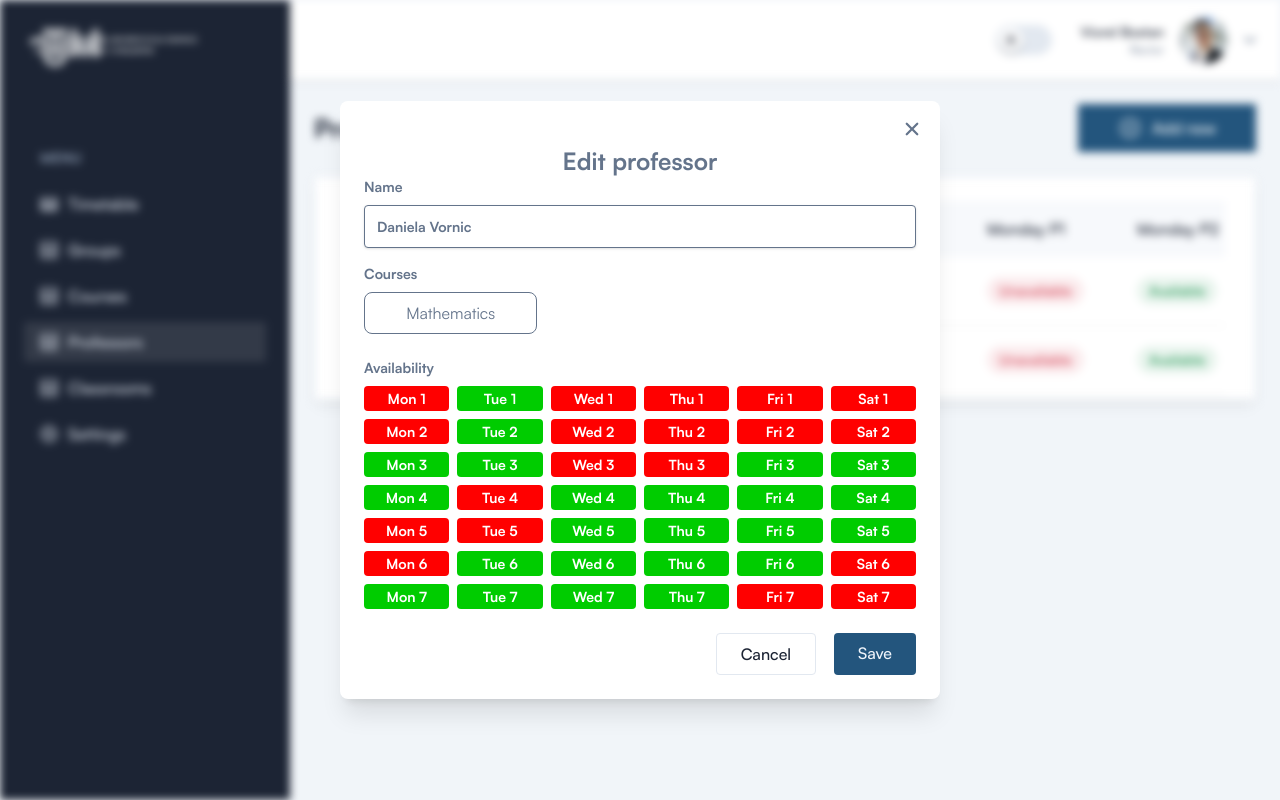
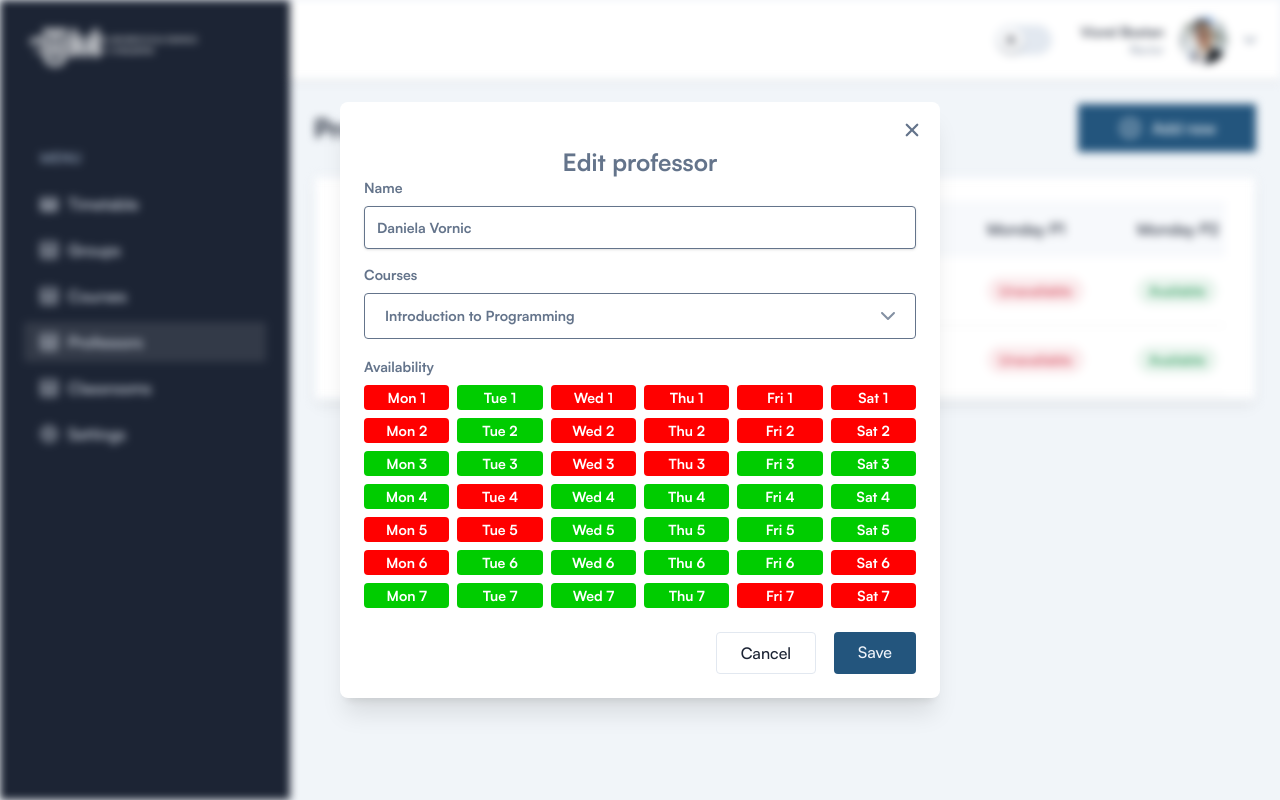
Before and after one commit to danielavornic/faf-xmas2023-front, a Next.js app: page /professors in a window 1280 px wide. Both pictures are taken after a click on the button 371 px from the left and 291 px from the top of the page. Built offline with nearby package versions, Linux system fonts and the light colour scheme; a web font is replaced by a local one.

Commit message:
Add profs api

```diff
--- a/api/professors.ts
+++ b/api/professors.ts
@@ -2,12 +2,12 @@ import { axios } from "@/lib/axios";
 
 export const professors = {
   getList: async () => {
-    const { data } = await axios.get("/professors");
+    const { data } = await axios.get("/teachers");
     return data;
   },
 
   update: async (id: number, payload: any) => {
-    const { data } = await axios.patch(`/professors/${id}`, payload);
+    const { data } = await axios.patch(`/teachers/${id}`, payload);
     return data;
   },
 };
--- a/app/groups/page.tsx
+++ b/app/groups/page.tsx
@@ -11,7 +11,7 @@ import { useDispatch, useSelector } from "react-redux";
 
 const GroupsPage = () => {
   const { data, status } = useQuery({
-    queryKey: ["classrooms"],
+    queryKey: ["groups"],
     queryFn: groups.getList,
   });
 
@@ -27,7 +27,6 @@ const GroupsPage = () => {
       })
     );
   };
-
 
   return (
     <>
--- a/app/professors/page.tsx
+++ b/app/professors/page.tsx
@@ -43,18 +43,18 @@ const Page = () => {
   const dispatch = useDispatch();
 
   const handleOpenModal = (index: number) => {
-    const subjectNames: string[] = data?.[index].courses.map(
-      (course: Partial<Course>) => {
-        return course.name ?? "Unknown";
-      }
-    );
+    // const subjectNames: string[] = data?.[index].courses.map(
+    //   (course: Partial<Course>) => {
+    //     return course.name ?? "Unknown";
+    //   }
+    // );
     dispatch(
       openModal({
         type: "Professor",
         data: {
           name: "Daniela Vornic",
           availability: days2,
-          subjects: subjectNames,
+          subjects: data.courses,
         },
       })
     );
@@ -149,14 +149,7 @@ const Page = () => {
                     </p>
                   </td>
                   <td className="border-b border-[#eee] py-5 px-4 dark:border-strokedark">
-                    {profItem.courses.map(
-                      (subjectItem: Course, key: number) => (
-                        <span key={key} className="text-black dark:text-white">
-                          {subjectItem.name}
-                          {key < profItem.courses.length - 1 ? ", " : ""}
-                        </span>
-                      )
-                    )}
+                    {profItem.course}
                   </td>
                   {days2.map((day, key) => {
                     return (
--- a/components/CustomSelect.tsx
+++ b/components/CustomSelect.tsx
@@ -17,7 +17,7 @@ const CustomSelect = ({ values, labels, selected, label }: Parameters) => {
 
   return (
     <div>
-      <label className="block mb-2 text-sm font-bold text-gray-700">
+      <label className="block w-full mb-2 text-sm font-bold text-gray-700">
         {label}
         <div className="mb-4.5 mt-2">
           <div className="relative z-20 bg-transparent dark:bg-form-input focus:outline-none">
--- a/components/modal.tsx
+++ b/components/modal.tsx
@@ -137,23 +137,13 @@ const Modal: React.FC = () => {
                 value={data?.name}
               />
             </label>
-            <label className="block mt-4 text-sm font-bold text-gray-700">
-              Courses
-            </label>
-            <div className="grid grid-cols-3 gap-4 pt-2 pb-6">
-              {data?.subjects.map((subject: any) => (
-                <button
-                  key={subject}
-                  onClick={() => toggleSubject(subject)}
-                  className={`rounded-lg border p-2 ${
-                    selectedSubjects.includes(subject)
-                      ? "bg-gray-700 text-[#666699] font-bold"
-                      : "bg-gray-200"
-                  }`}
-                >
-                  {subject}
-                </button>
-              ))}
+            <div className="pt-2">
+              <CustomSelect
+                selected={data?.course}
+                values={coursesData?.map((course: Course) => course.name)}
+                labels={coursesData?.map((course: Course) => course.name)}
+                label="Courses"
+              />
             </div>
             <label className="block text-sm font-bold text-gray-700">
               Availability
@@ -251,23 +241,13 @@ const Modal: React.FC = () => {
                 placeholder="25"
               />
             </label>
-            <label className="block mt-4 text-sm font-bold text-gray-700">
-              Courses
-            </label>
-            <div className="grid grid-cols-3 gap-4 pt-2">
-              {coursesData?.map((subject: Course) => (
-                <button
-                  key={subject.id}
-                  onClick={() => toggleSubject(subject.name)}
-                  className={`rounded-lg text-sm border py-1 px-2 ${
-                    selectedSubjects.includes(subject.name)
-                      ? "bg-gray-700 text-[#666699] font-bold"
-                      : "bg-gray-200"
-                  }`}
-                >
-                  {subject.name}
-                </button>
-              ))}
+            <div className="pt-2">
+              <CustomSelect
+                selected={data?.course}
+                values={coursesData?.map((course: Course) => course.name)}
+                labels={coursesData?.map((course: Course) => course.name)}
+                label="Courses"
+              />
             </div>
           </div>
         );
--- a/data/professors.json
+++ b/data/professors.json
@@ -2,11 +2,7 @@
   {
     "id": 1,
     "name": "Daniela Vornic",
-    "courses": [
-      {
-        "name": "Mathematics"
-      }
-    ],
+    "course": "Mathematics",
     "type": "laboratory",
     "availability": {
       "monday": [1, 1, 0, 0, 0, 0, 1],
@@ -20,11 +16,7 @@
   {
     "id": 2,
     "name": "Cornievschi Bogdan",
-    "courses": [
-      {
-        "name": "Mathematics"
-      }
-    ],
+    "course": "Smth",
     "type": "laboratory",
     "availability": {
       "monday": [1, 1, 0, 0, 0, 0, 1],
--- a/data/timetable.json
+++ b/data/timetable.json
@@ -69,7 +69,7 @@
         "dayOfWeek": 6,
         "period": 2,
         "courseName": "MD",
-        "type": "laboratory",
+        "type": "Laboratory",
         "group": "FAF-222",
         "classroom": "104",
         "professor": "Elena Cojuhari"
--- a/types/professor.ts
+++ b/types/professor.ts
@@ -4,7 +4,7 @@ export type Professor = {
   id: number;
   name: string;
   type: string;
-  courses: Partial<Course>[];
+  course: string;
   availability: {
     monday: number[];
     tuesday: number[];
```
Also changed, not shown: app/api/teachers/route.ts (renamed from app/api/professors/route.ts).
